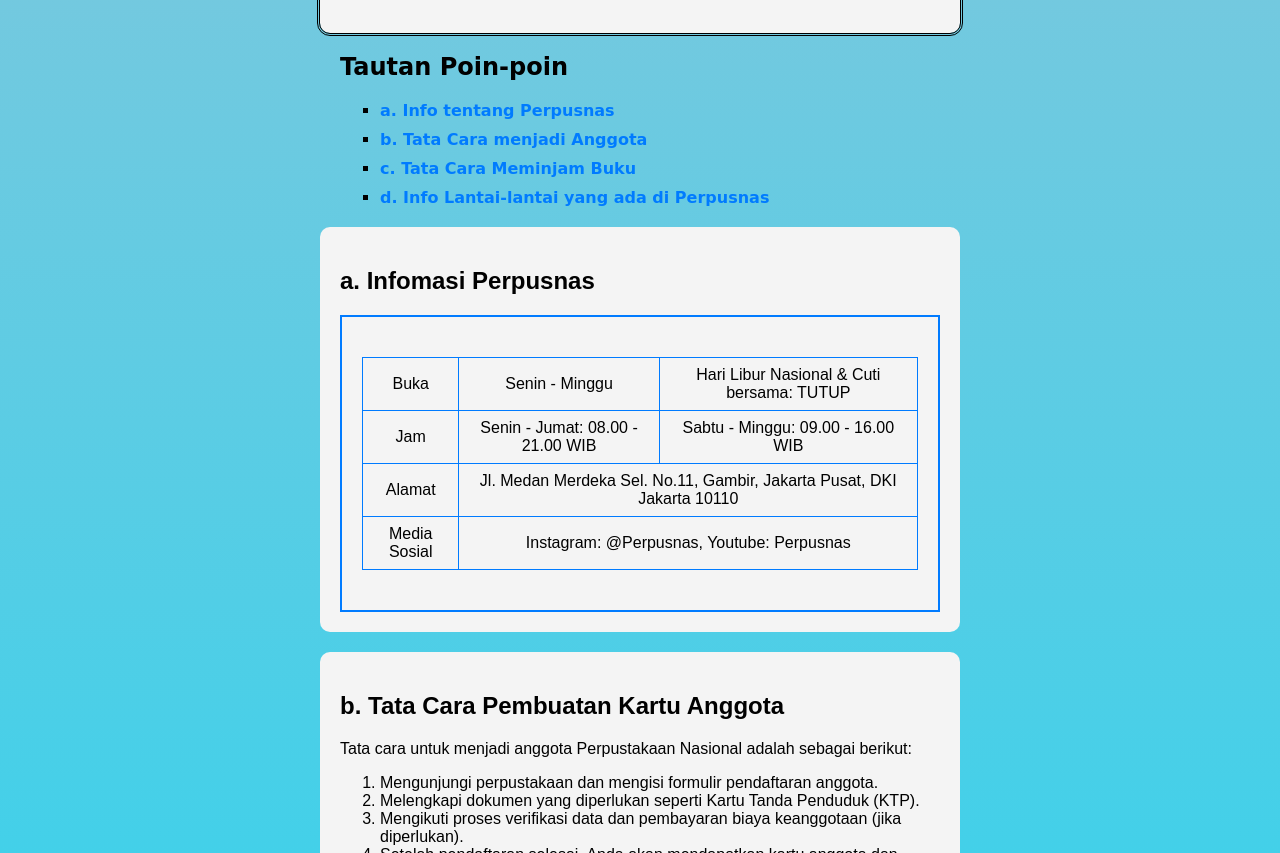
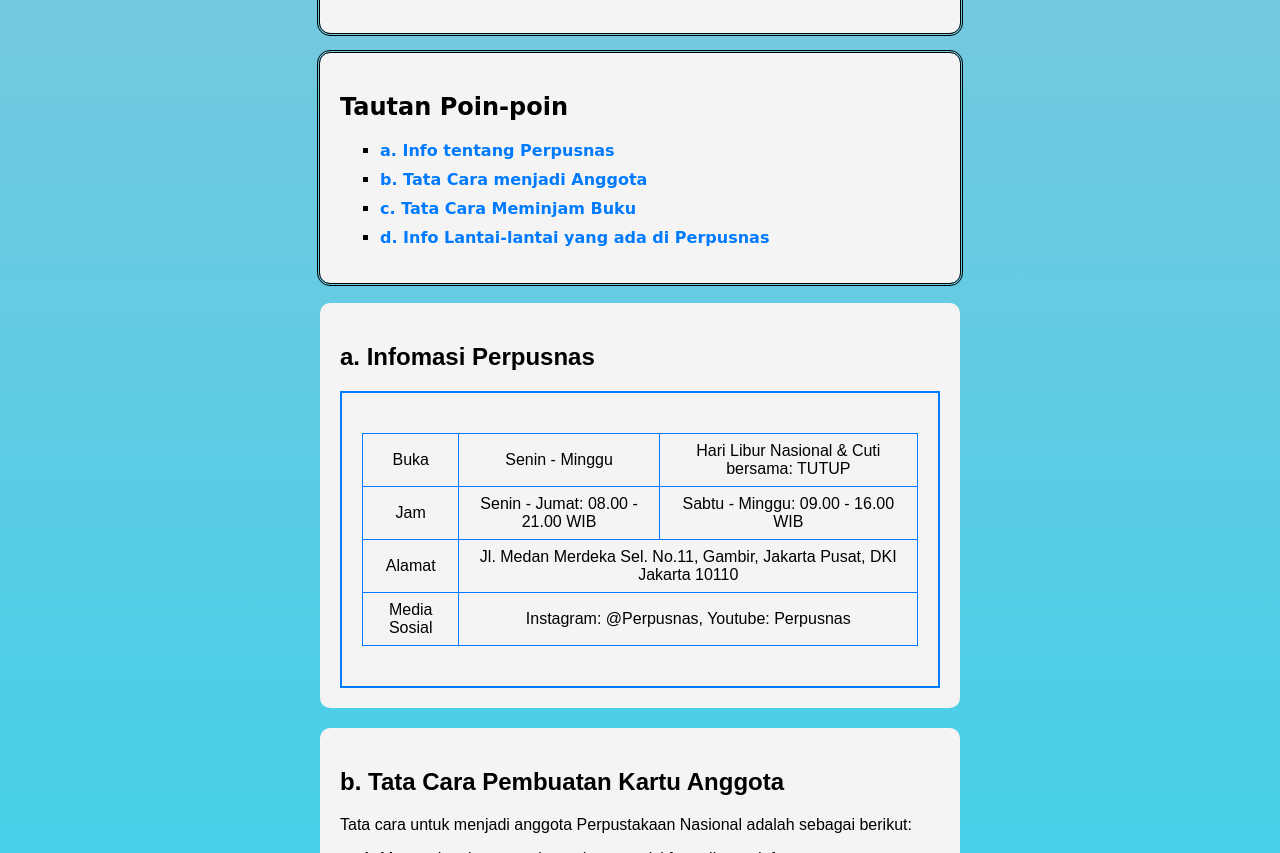
Before and after one commit to adingrha/WebStatis, a plain HTML site: page Kelompok4.html in a window 1280 px wide. Shown: the part 1067-1920 px from the top of the page. Drawn offline with Linux system fonts and the light colour scheme; a web font is replaced by a local one.

Commit message:
Update Kelompok4.css

```diff
--- a/Kelompok4.css
+++ b/Kelompok4.css
@@ -55,9 +55,13 @@ outline h2 {
 
 /* CSS untuk list */
 .list {
+    outline-style: double;
+    padding: 20px;
     margin: 20px auto;
     width: 80%;
     max-width: 600px;
+    background-color: #f4f4f4;
+    border-radius: 10px;
     font-family: 'Yuji Hentaigana Akari', cursive; /* Mengubah font */
 }
 
```
